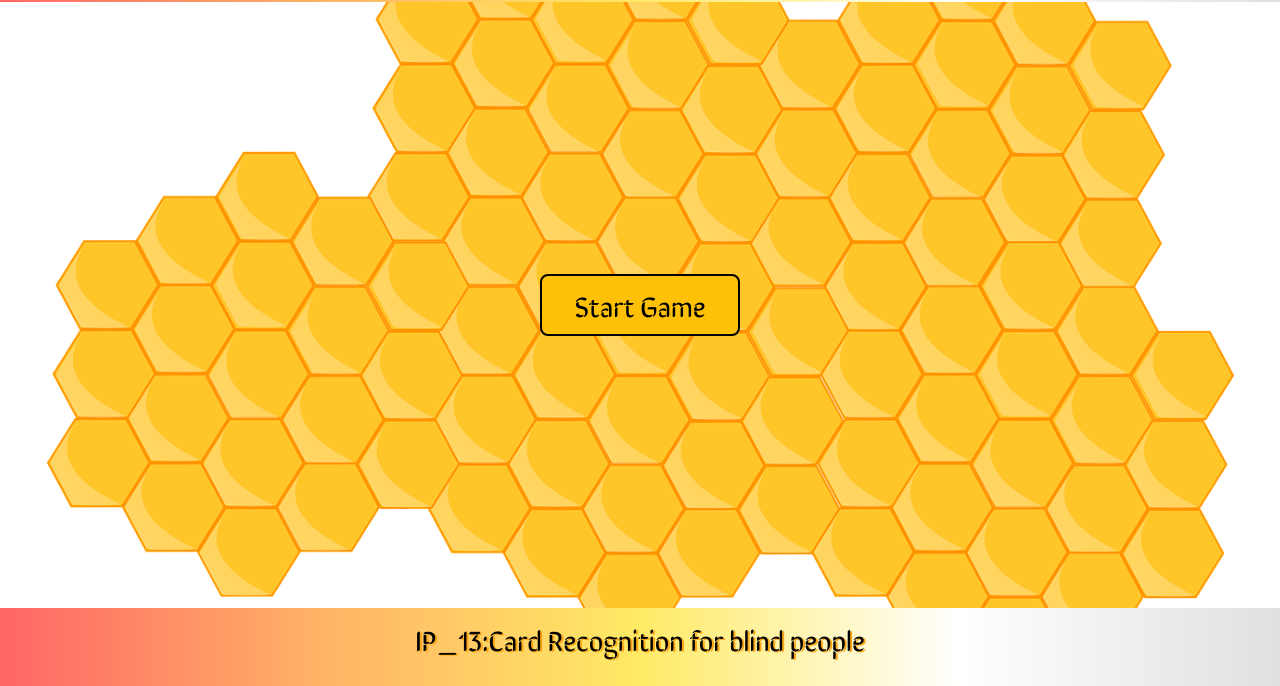
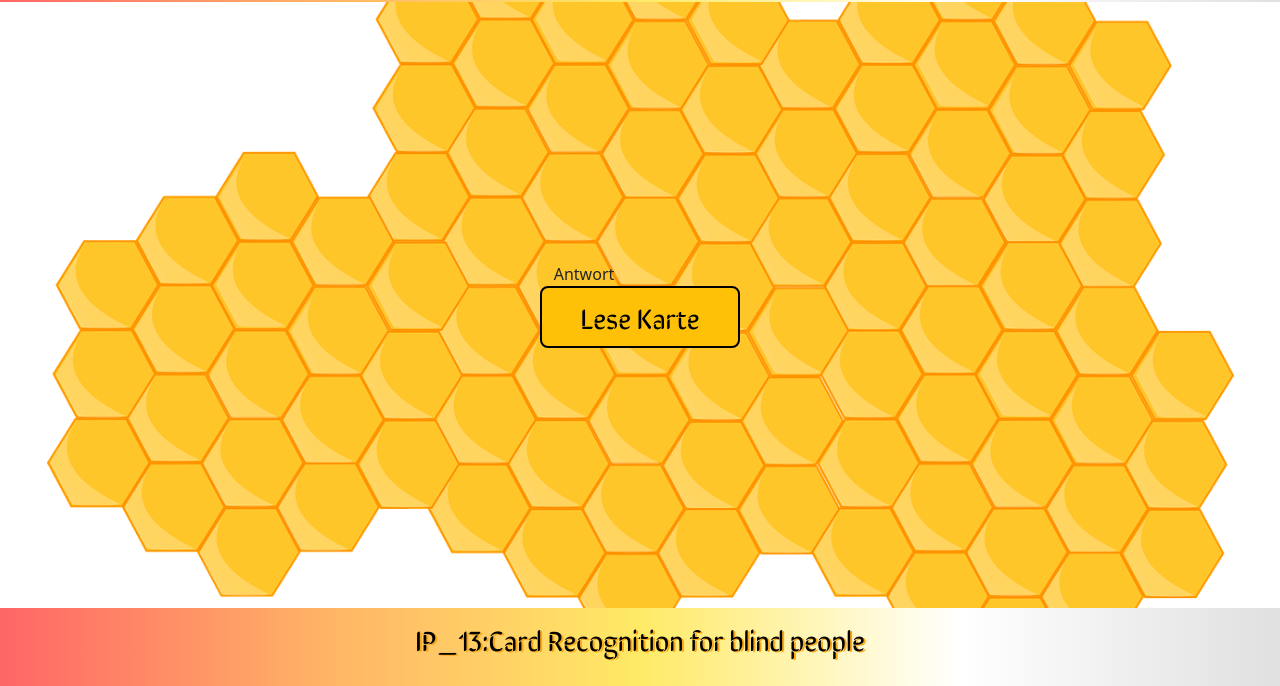
Before and after one commit to EnsoSargent23/WhisperingSight, a plain HTML site: page src/client/index.html in a window 1280 px wide. Shown: the part 114-800 px from the top of the page. Drawn offline with nearby package versions, Linux system fonts and the light colour scheme.

Commit message:
Update src/client/index.html

```diff
--- a/src/client/index.html
+++ b/src/client/index.html
@@ -45,7 +45,9 @@
     <main class="container d-flex justify-content-center align-items-center">
         <div class="row">
             <div class="col-md-6" id="mainfield">
-                <button class="btn btn-warning btn-lg" id="button" onclick="startGame()">Start Game</button>
+                <div id="message">Antwort</div>
+                <button class="btn btn-warning btn-lg" id="button" onclick="speakMessage()">
+                Lese Karte</button>
             </div>
         </div>
     </main>
```
